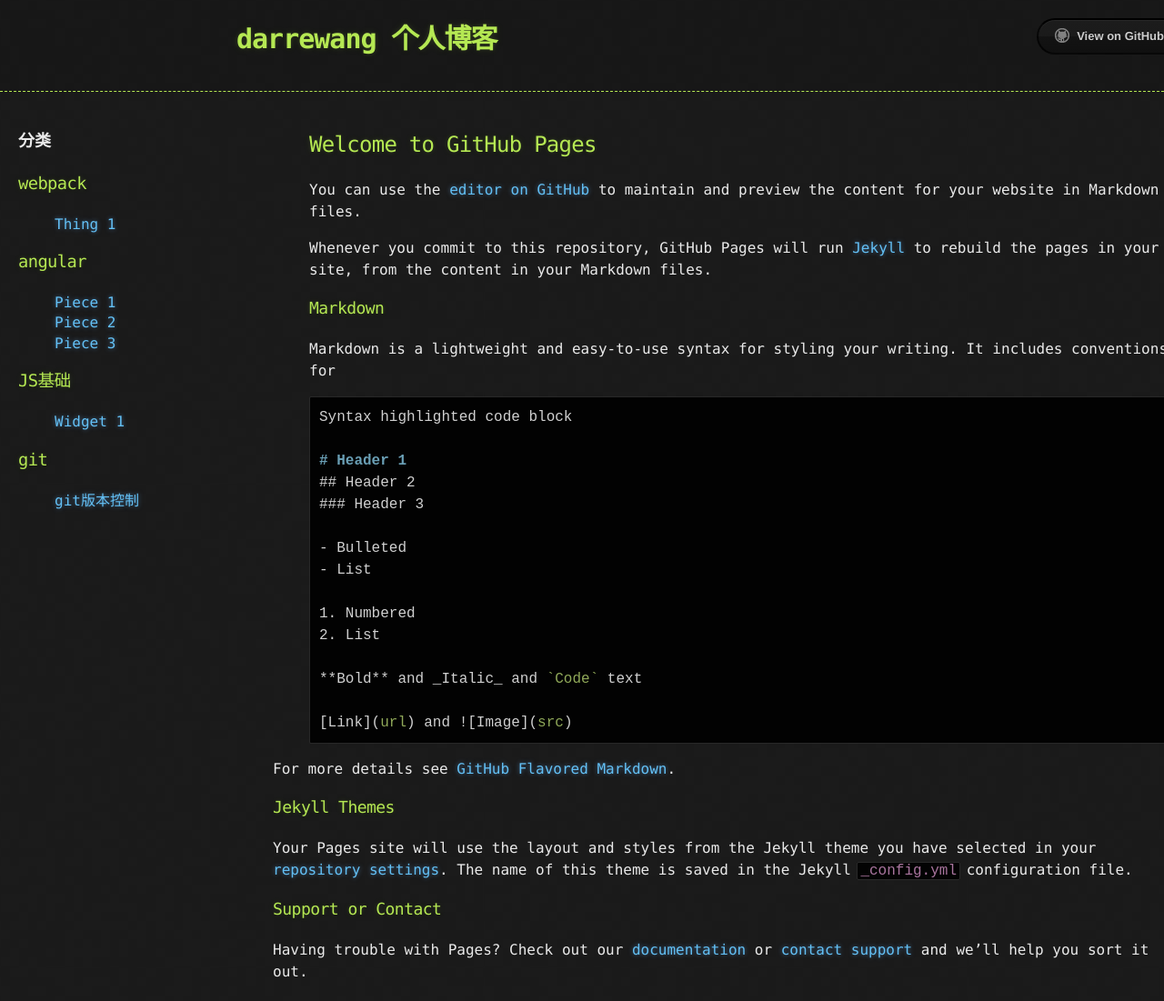
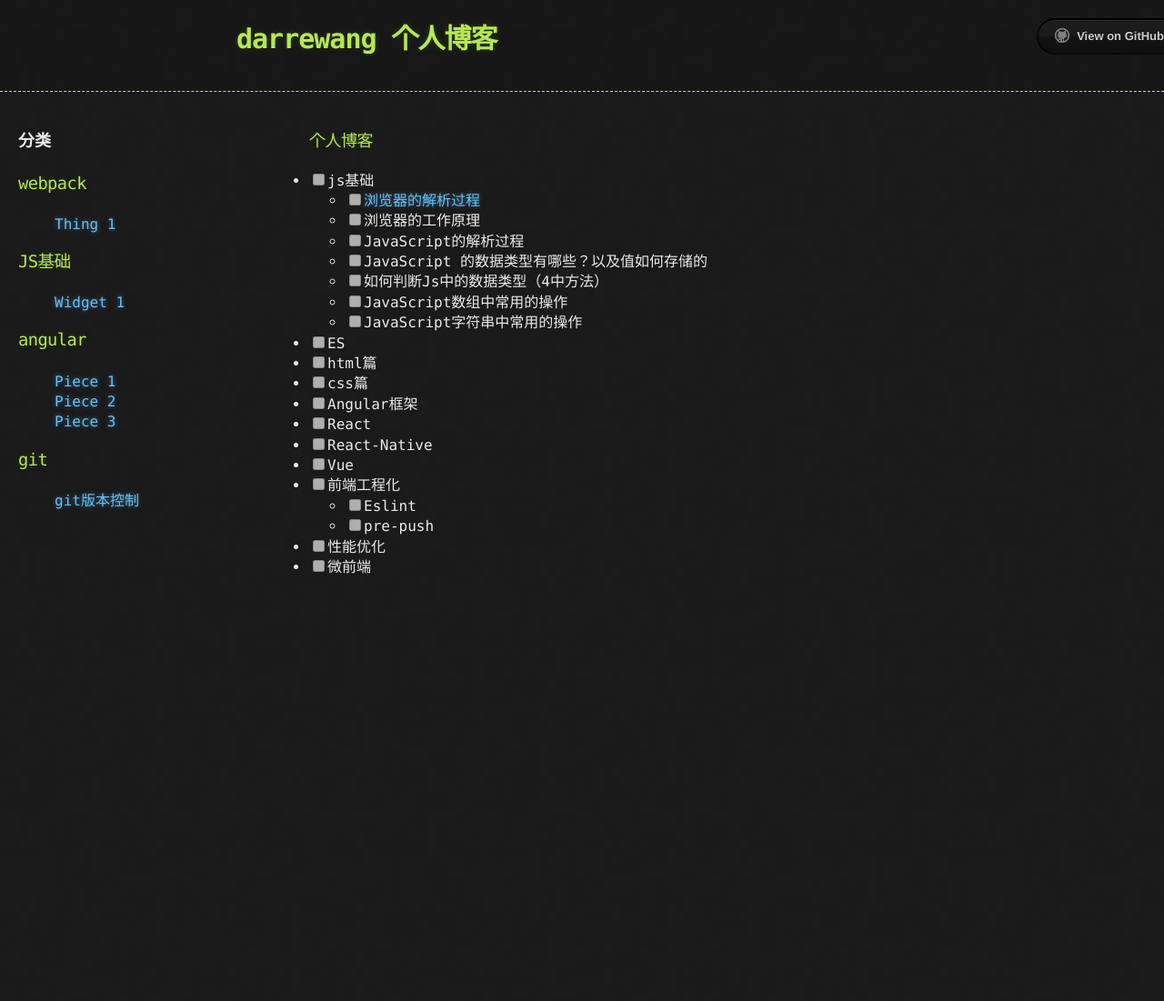
Before and after one commit to noisebird/blog, a Jekyll site: the page built from README.md, in a window 1280 px wide. Shown: the whole page at 91% size. Built offline with Jekyll 4.4.1, drawn with Linux system fonts in a browser that asks for light colours; our own code applies the rules of GitHub Pages for plain Markdown files; the repository's description, which GitHub fills in, is left out; after the commit the page ends 900 px from its top, so only the background shows below that.

Commit message:
[darrewang] add readme file

````diff
--- a/README.md
+++ b/README.md
@@ -1,37 +1,22 @@
-## Welcome to GitHub Pages
+### 个人博客
 
-You can use the [editor on GitHub](https://github.com/noisebird/test2/edit/master/README.md) to maintain and preview the content for your website in Markdown files.
-
-Whenever you commit to this repository, GitHub Pages will run [Jekyll](https://jekyllrb.com/) to rebuild the pages in your site, from the content in your Markdown files.
-
-### Markdown
-
-Markdown is a lightweight and easy-to-use syntax for styling your writing. It includes conventions for
-
-```markdown
-Syntax highlighted code block
-
-# Header 1
-## Header 2
-### Header 3
-
-- Bulleted
-- List
-
-1. Numbered
-2. List
-
-**Bold** and _Italic_ and `Code` text
-
-[Link](url) and ![Image](src)
-```
-
-For more details see [GitHub Flavored Markdown](https://guides.github.com/features/mastering-markdown/).
-
-### Jekyll Themes
-
-Your Pages site will use the layout and styles from the Jekyll theme you have selected in your [repository settings](https://github.com/noisebird/test2/settings). The name of this theme is saved in the Jekyll `_config.yml` configuration file.
-
-### Support or Contact
-
-Having trouble with Pages? Check out our [documentation](https://help.github.com/categories/github-pages-basics/) or [contact support](https://github.com/contact) and we’ll help you sort it out.
+- [ ] js基础
+    - [ ] [浏览器的解析过程](http://docs.mathjax.org/en/latest/tex.html#tex-eq-numbers)
+    - [ ] 浏览器的工作原理
+    - [ ] JavaScript的解析过程
+    - [ ] JavaScript 的数据类型有哪些？以及值如何存储的
+    - [ ] 如何判断Js中的数据类型（4中方法）
+    - [ ] JavaScript数组中常用的操作
+    - [ ] JavaScript字符串中常用的操作
+- [ ] ES
+- [ ] html篇
+- [ ] css篇
+- [ ] Angular框架
+- [ ] React
+- [ ] React-Native
+- [ ] Vue
+- [ ] 前端工程化
+    - [ ] Eslint
+    - [ ] pre-push
+- [ ] 性能优化
+- [ ] 微前端
````
Also changed, not shown: ES7中的Decorator.md (added, +5 -0 lines), _data/samplelist.yml (+4 -4 lines).
